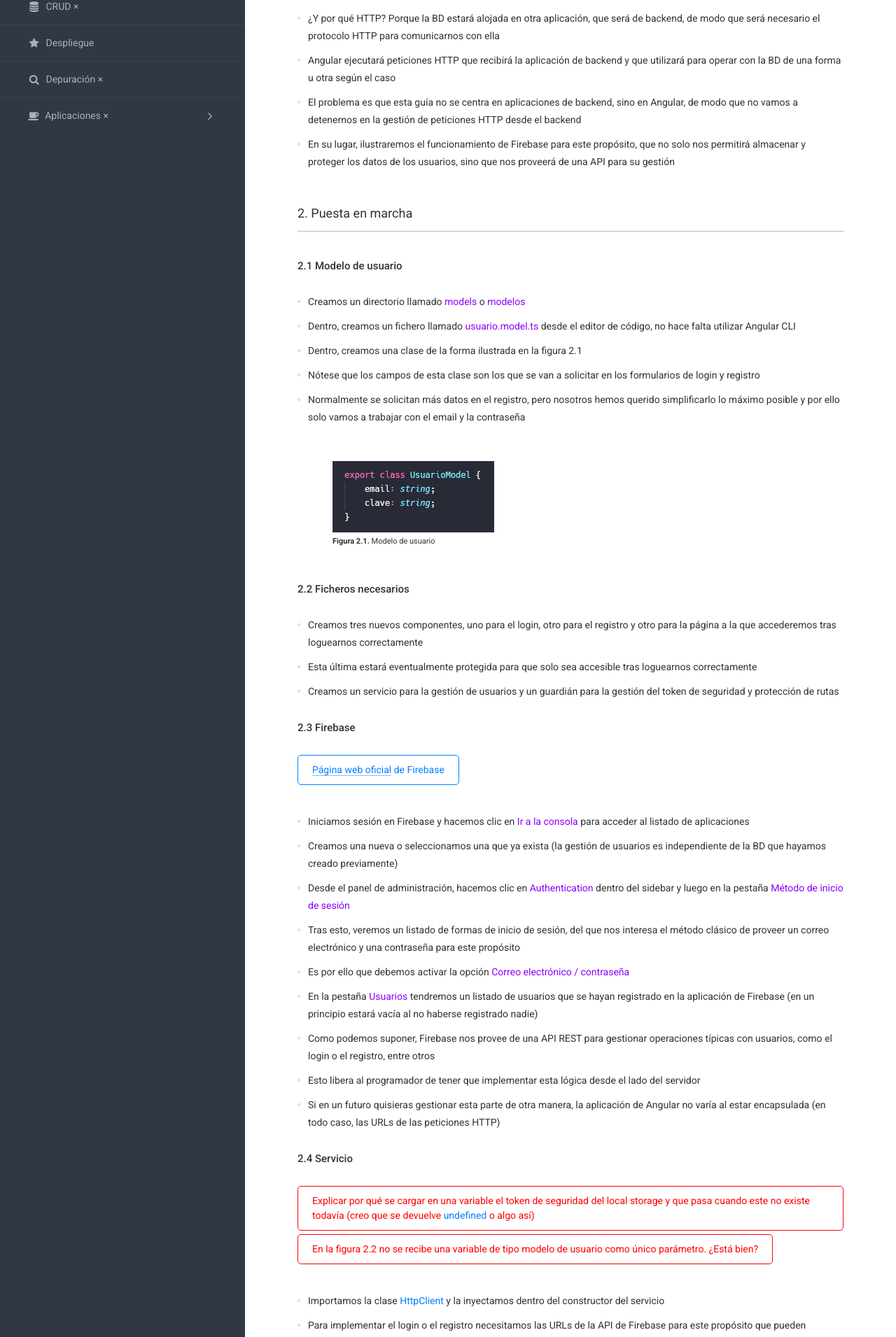
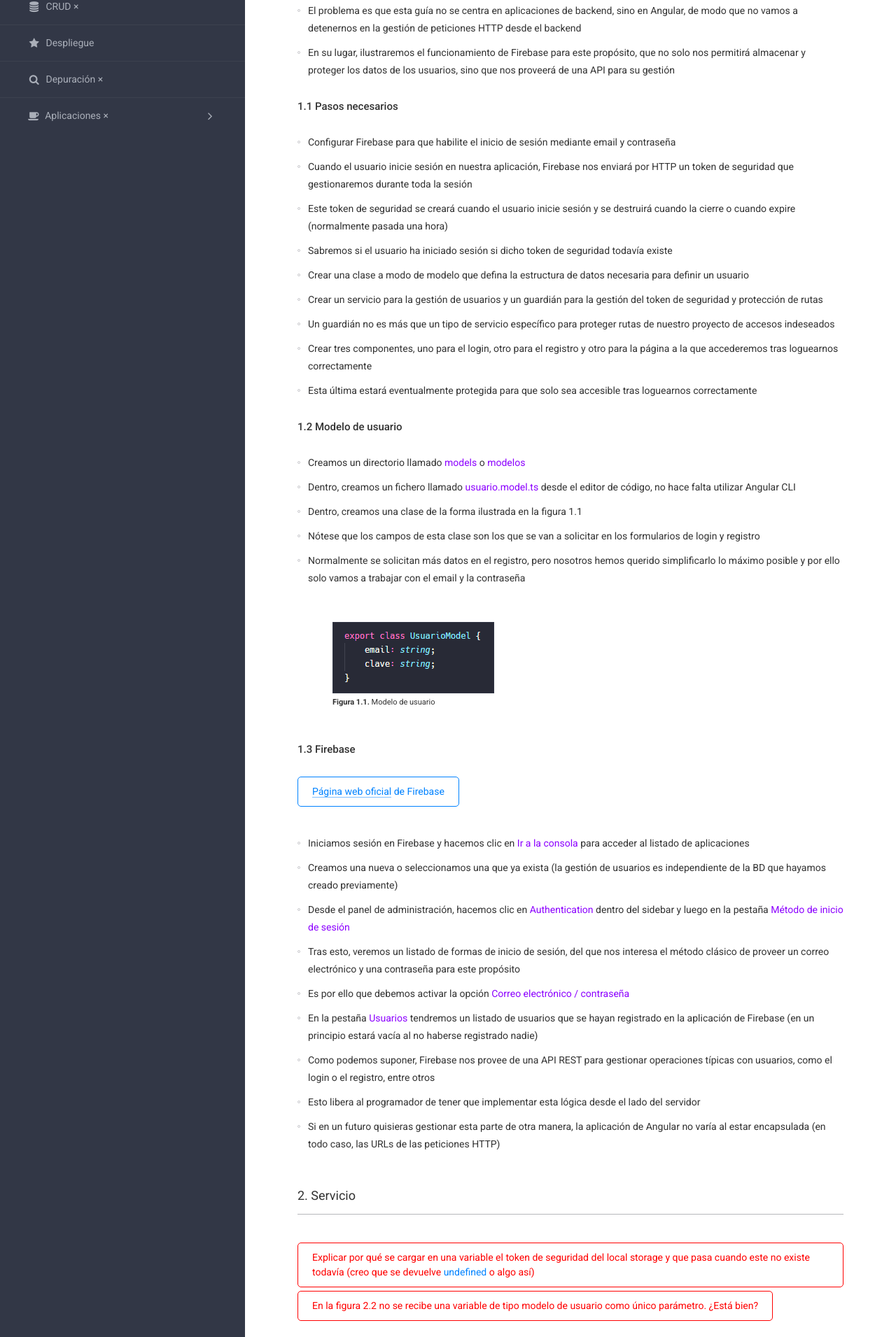
Before and after one commit to SauloPM/guia-angular, an Angular app: page /#/login-y-registro in a window 1280 px wide. Shown: the part 738-2649 px from the top of the page at 70% size. Built offline with nearby package versions, Linux system fonts and the light colour scheme.

Commit message:
[ Login y registro ] » Contenido actualizado

```diff
--- a/src/app/componentes/login-registro/login-registro.component.html
+++ b/src/app/componentes/login-registro/login-registro.component.html
@@ -1,9 +1,6 @@
 <div id="notas" class="animated fadeIn">
 
     <h2>Login y registro</h2>
-
-    <div class="pendiente">El guardián debería tener su propio apartado con un subapartado del fichero de rutas</div>
-    <div class="pendiente mb-40">La implementación del servicio debería tener su propio apartado</div>
 
     <app-indice [items]="itemsIndice"></app-indice>
 
@@ -21,33 +18,34 @@
       <li>En su lugar, ilustraremos el funcionamiento de Firebase para este propósito, que no solo nos permitirá almacenar y proteger los datos de los usuarios, sino que nos proveerá de una API para su gestión</li>
     </ul>
 
-    <!-- ────────────────────────────────────────────────────────────────────────────────────────────────────────────────────────────────────────────────────────────────────────────────────────────────── -->
+    <h4>1.1 Pasos necesarios</h4>
 
-    <h3 id="puesta-en-marcha">2. Puesta en marcha</h3>
-    <hr>
+    <ul>
+        <li>Configurar Firebase para que habilite el inicio de sesión mediante email y contraseña</li>
+        <li>Cuando el usuario inicie sesión en nuestra aplicación, Firebase nos enviará por HTTP un token de seguridad que gestionaremos durante toda la sesión</li>
+        <li>Este token de seguridad se creará cuando el usuario inicie sesión y se destruirá cuando la cierre o cuando expire (normalmente pasada una hora)</li>
+        <li>Sabremos si el usuario ha iniciado sesión si dicho token de seguridad todavía existe</li>
+        <li>Crear una clase a modo de modelo que defina la estructura de datos necesaria para definir un usuario</li>
+        <li>Crear un servicio para la gestión de usuarios y un guardián para la gestión del token de seguridad y protección de rutas</li>
+        <li>Un guardián no es más que un tipo de servicio específico para proteger rutas de nuestro proyecto de accesos indeseados</li>
+        <li>Crear tres componentes, uno para el login, otro para el registro y otro para la página a la que accederemos tras loguearnos correctamente</li>
+        <li>Esta última estará eventualmente protegida para que solo sea accesible tras loguearnos correctamente</li>
+    </ul>
 
-    <h4>2.1 Modelo de usuario</h4>
+    <h4>1.2 Modelo de usuario</h4>
 
     <ul>
         <li>Creamos un directorio llamado <i>models</i> o <i>modelos</i></li>
         <li>Dentro, creamos un fichero llamado <i>usuario.model.ts</i> desde el editor de código, no hace falta utilizar Angular CLI</li>
-        <li>Dentro, creamos una clase de la forma ilustrada en la figura 2.1</li>
+        <li>Dentro, creamos una clase de la forma ilustrada en la figura 1.1</li>
         <li>Nótese que los campos de esta clase son los que se van a solicitar en los formularios de login y registro</li>
         <li>Normalmente se solicitan más datos en el registro, pero nosotros hemos querido simplificarlo lo máximo posible y por ello solo vamos a trabajar con el email y la contraseña</li>
 
         <img src="assets/img/login-y-registro/figura2-1.png" alt="">
-        <caption><strong>Figura 2.1.</strong> Modelo de usuario</caption>
+        <caption><strong>Figura 1.1.</strong> Modelo de usuario</caption>
     </ul>
 
-    <h4>2.2 Ficheros necesarios</h4>
-
-    <ul>
-        <li>Creamos tres nuevos componentes, uno para el login, otro para el registro y otro para la página a la que accederemos tras loguearnos correctamente</li>
-        <li>Esta última estará eventualmente protegida para que solo sea accesible tras loguearnos correctamente</li>
-        <li>Creamos un servicio para la gestión de usuarios y un guardián para la gestión del token de seguridad y protección de rutas</li>
-    </ul>
-
-    <h4>2.3 Firebase</h4>
+    <h4>1.3 Firebase</h4>
 
     <div class="consultar mb-40"><a href="https://firebase.google.com/" target="_blank">Página web oficial</a> de Firebase</div>
 
@@ -63,7 +61,10 @@
         <li>Si en un futuro quisieras gestionar esta parte de otra manera, la aplicación de Angular no varía al estar encapsulada (en todo caso, las URLs de las peticiones HTTP)</li>
     </ul>
 
-    <h4>2.4 Servicio</h4>
+    <!-- ────────────────────────────────────────────────────────────────────────────────────────────────────────────────────────────────────────────────────────────────────────────────────────────────── -->
+
+    <h3 id="puesta-en-marcha">2. Servicio</h3>
+    <hr>
 
     <div class="pendiente">Explicar por qué se cargar en una variable el token de seguridad del local storage y que pasa cuando este no existe todavía (creo que se devuelve <b>undefined</b> o algo así)</div>
     <div class="pendiente mb-40">En la figura 2.2 no se recibe una variable de tipo modelo de usuario como único parámetro. ¿Está bien?</div>
```
